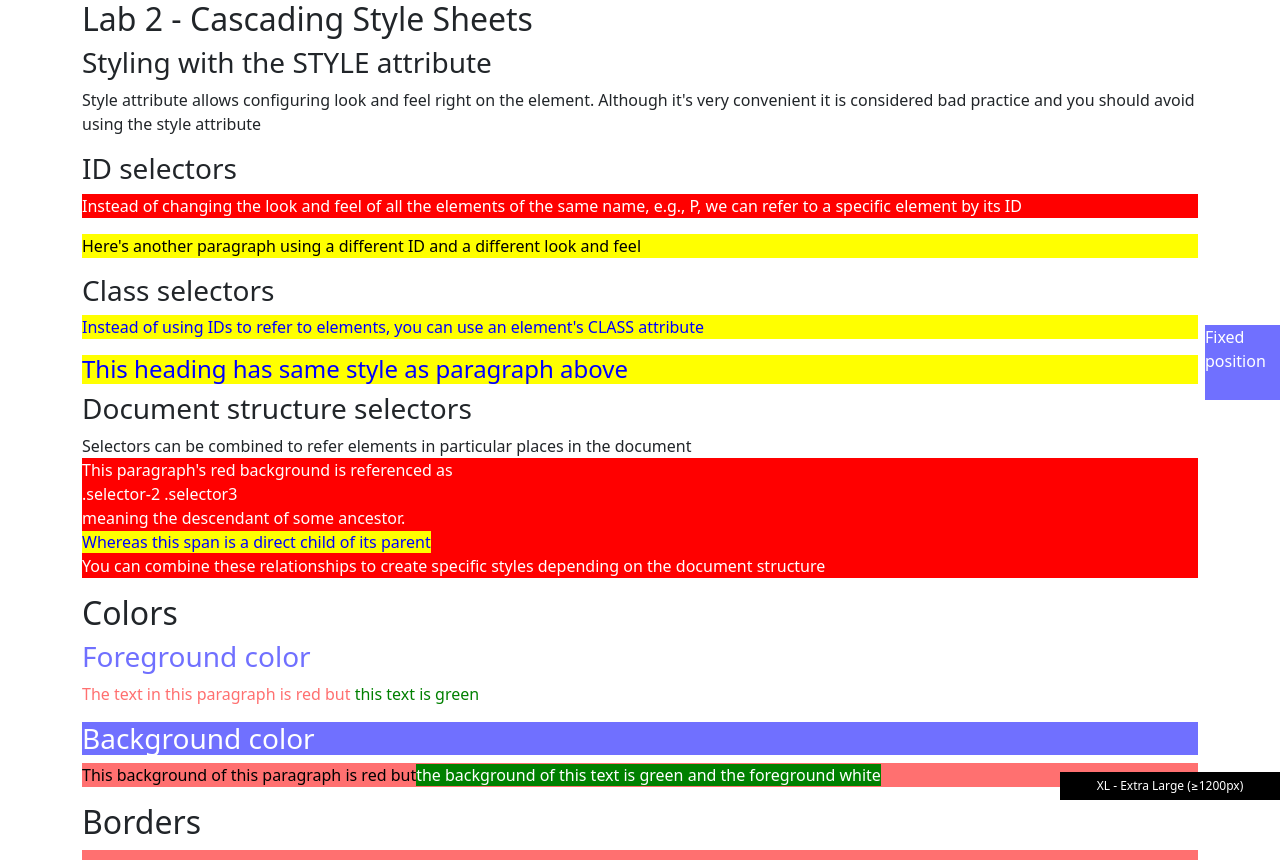
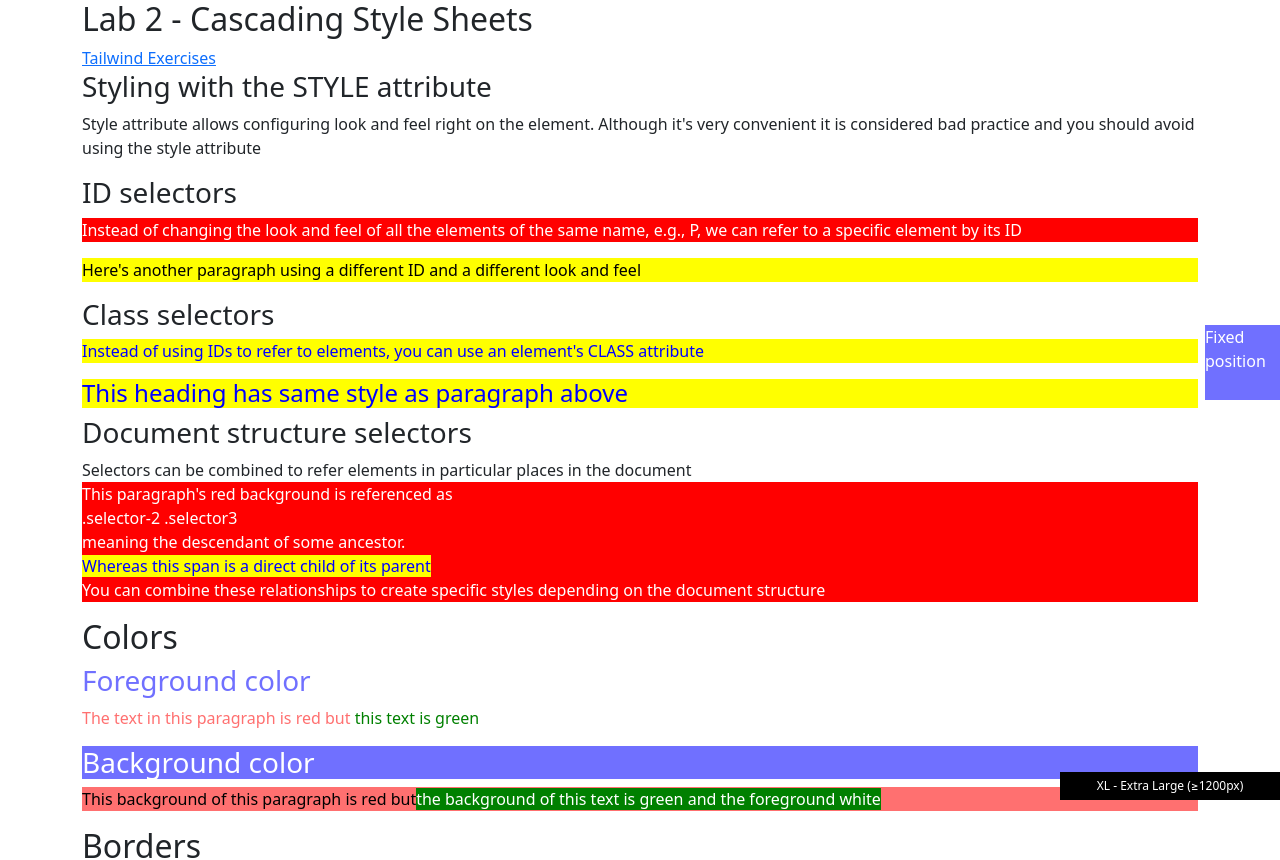
Before and after one commit to 311charlie/kambaz-next-js, a Next.js app: page /labs/lab2 in a window 1280 px wide. Shown: the top 860 px of the page. Built offline with nearby package versions, Linux system fonts and the light colour scheme.

Commit message:
added tailwind link to lab2

```diff
--- a/app/labs/lab2/page.tsx
+++ b/app/labs/lab2/page.tsx
@@ -20,11 +20,13 @@ import BootstrapTables from "./BootstrapTables";
 import BootstrapLists from "./BootstrapLists";
 import BootstrapForms from "./BootstrapForms";
 import BootstrapNavigation from "./BootstrapNavigation";
+import Link from "next/link";
 
 export default function Lab2() {
   return (
     <Container id="wd-lab2">
       <h2>Lab 2 - Cascading Style Sheets</h2>
+      <Link href="/labs/lab2/tailwind">Tailwind Exercises</Link>
       <h3>Styling with the STYLE attribute</h3>
       <p>
         Style attribute allows configuring look and feel right on the element. Although it&apos;s very convenient
```
